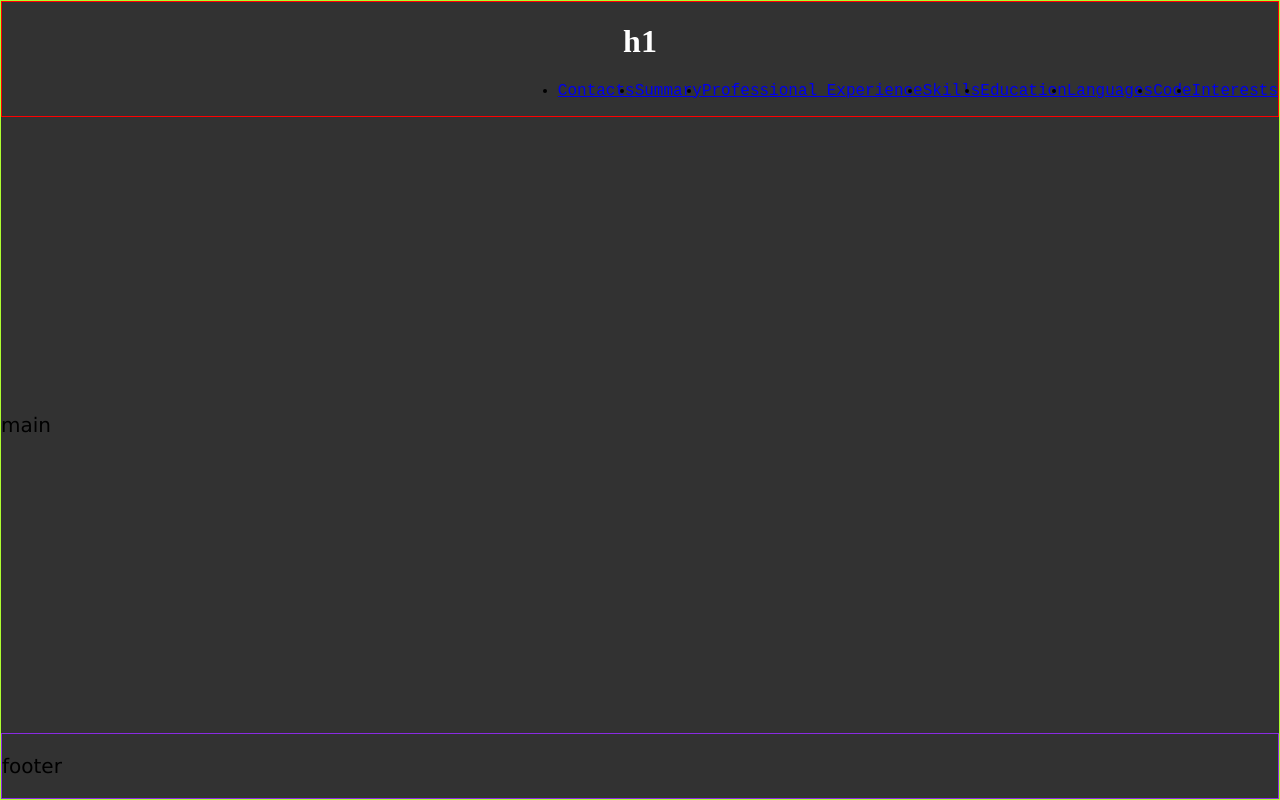
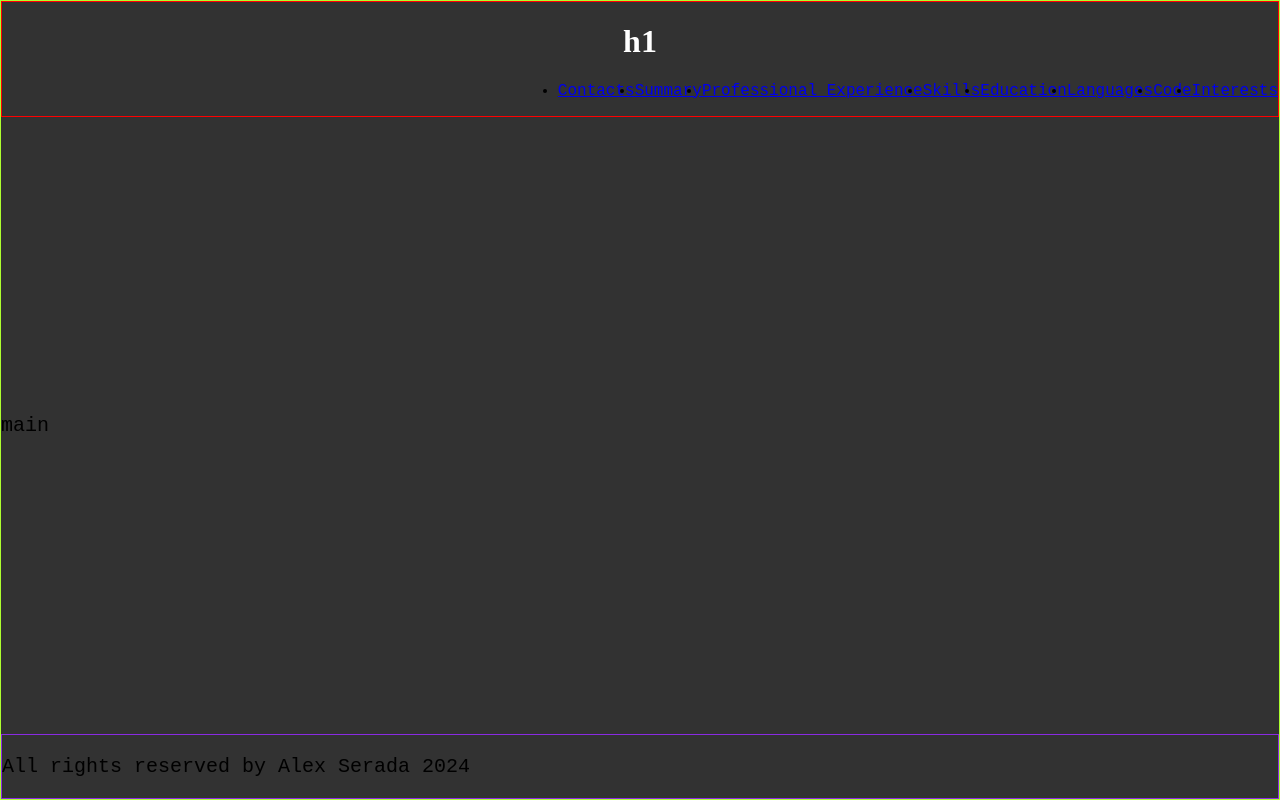
Before and after one commit to mastaka/rsschool-cv, a plain HTML site: page index.html in a window 1280 px wide. Drawn offline with Linux system fonts and the light colour scheme; a web font is replaced by a local one.

Commit message:
fix: minor fixes

```diff
--- a/css/style.css
+++ b/css/style.css
@@ -2,8 +2,13 @@
 a font created by myself as a training and experiment.
 Most likely it will not be used in the project. */
 @font-face {
-  font-family: 'Ante-Regular';
+  font-family: "Ante-Regular";
   src: url("./assets/fonts/Ante-Regular.otf");
+}
+
+в/* smooth scrolling */
+html {
+  scroll-behavior: smooth;
 }
 
 * {
@@ -21,15 +26,15 @@ Most likely it will not be used in the project. */
   display: flex;
   justify-content: flex-end;
   align-items: center;
-  font-family: Koda Mono, monospace;
+  font-family: "Koda Mono", monospace;
   font-size: 16px;
 }
 
 body {
     background-color: rgb(50, 50, 50);
     /* add fonts */
-    /* font-family: 'Kode Mono', monospace;
-    font-family: 'Ante-Regular'; */
+    /* font-family: "Kode Mono", monospace;
+    font-family: "Ante-Regular"; */
 
     /* manipulation to put footer down */
     min-height: 100vh;
@@ -41,29 +46,25 @@ body {
     border: 1px solid greenyellow;
   }
 
-
-/* smooth scrolling */
-html {
-    scroll-behavior: smooth;
-  }
-
-  header {
+header {
     /* border for header */
     border: 1px solid red;
   }
 
-  footer {
+footer {
     /* border for footer */
-    border: 1px solid blueviolet
+    border: 1px solid blueviolet;
+    font-family: "Ante-Regular";
+    font-size: 10px;
   }
 
-  /* styling for h1 */
-  h1 {
+/* styling for h1 */
+h1 {
     color: white;
     text-align: center;
   }
 
-  p {
-    font-family: verdana;
+p {
+    font-family: Koda Mono, monospace;
     font-size: 20px;
   }
--- a/index.html
+++ b/index.html
@@ -36,7 +36,7 @@
           </div></main>
      <footer>
           <div class="container">
-          <p>footer</p>
+          <p>All rights reserved by Alex Serada 2024</p>
           </div></footer>
 </body>
 </html>
```
